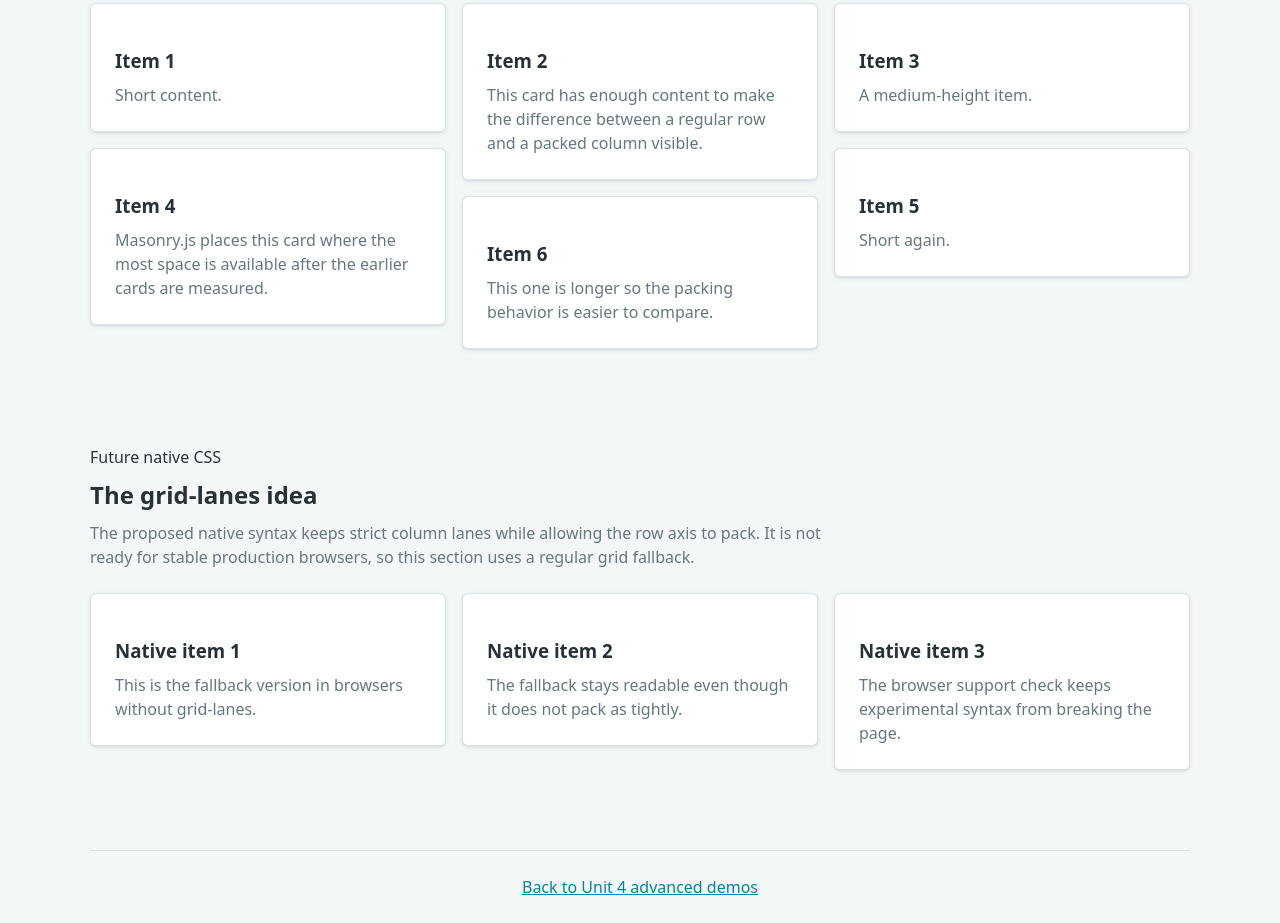
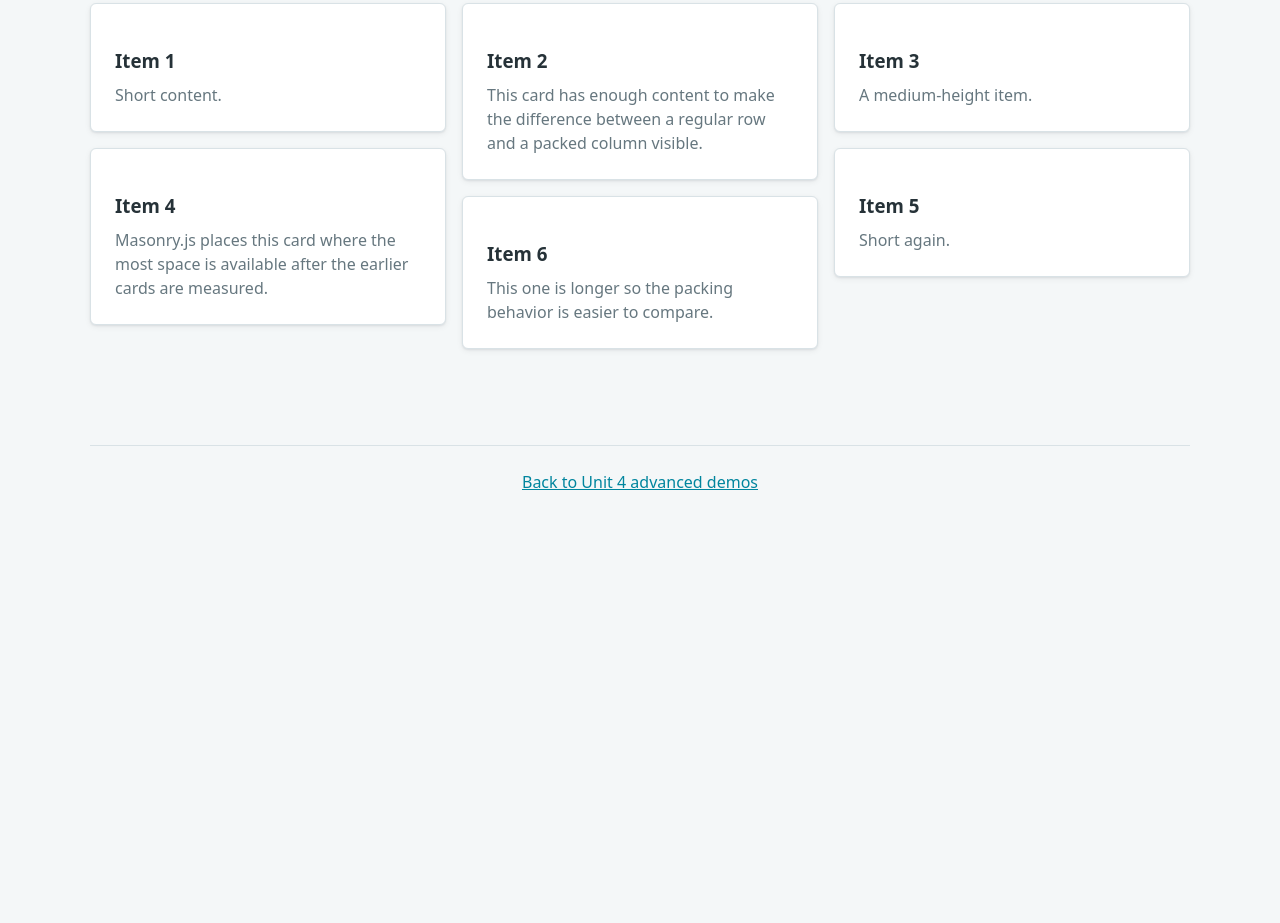
Before and after one commit to ButterMyLoaf23/advancedcss-portfolio, a website: page unit4/masonry/index.html in a window 1280 px wide. Shown: the part 1807-2730 px from the top of the page. After the commit the page ends 2325 px from the top, so only its background shows below. Drawn offline with nearby package versions, Linux system fonts and the light colour scheme.

Commit message:
Got rid of grid lanes

```diff
--- a/unit4/masonry/index.html
+++ b/unit4/masonry/index.html
@@ -69,18 +69,6 @@
             </div>
         </section>
 
-        <section class="demo-section" aria-labelledby="native-title">
-            <div class="section-heading">
-                <p class="eyebrow">Future native CSS</p>
-                <h2 id="native-title">The grid-lanes idea</h2>
-                <p>The proposed native syntax keeps strict column lanes while allowing the row axis to pack. It is not ready for stable production browsers, so this section uses a regular grid fallback.</p>
-            </div>
-            <div class="native-masonry">
-                <article class="demo-card"><h3>Native item 1</h3><p>This is the fallback version in browsers without grid-lanes.</p></article>
-                <article class="demo-card"><h3>Native item 2</h3><p>The fallback stays readable even though it does not pack as tightly.</p></article>
-                <article class="demo-card"><h3>Native item 3</h3><p>The browser support check keeps experimental syntax from breaking the page.</p></article>
-            </div>
-        </section>
     </main>
 
     <footer class="masonry-footer">
```
